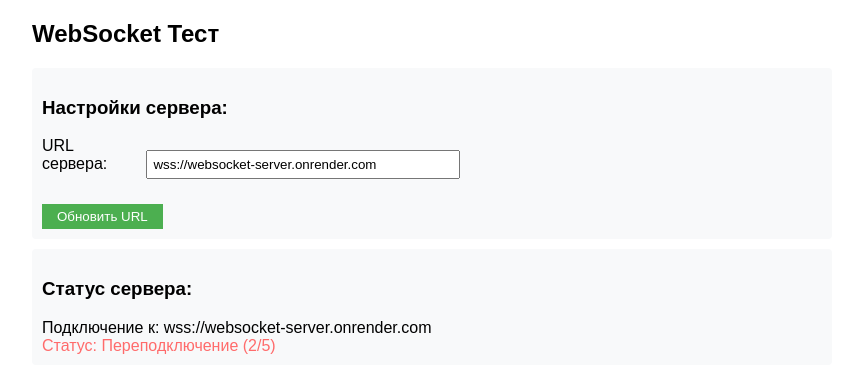
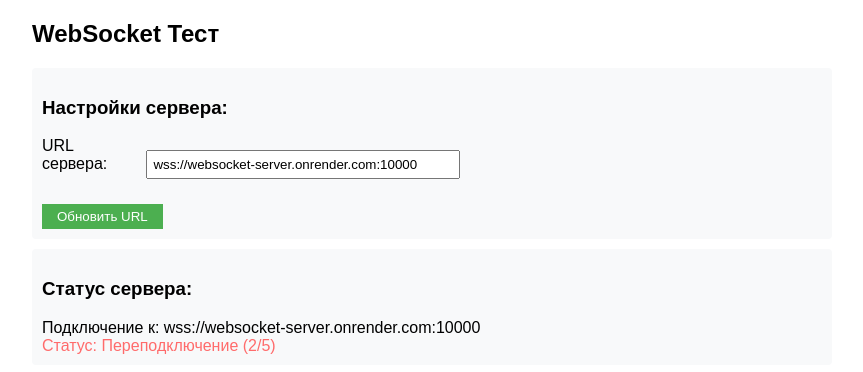
Before and after one commit to f7vn/socket, a website: page index.html in a window 1280 px wide. Shown: the top 372 px of the page, without its empty margins (208-1071 px from the left). Drawn offline with nearby package versions, Linux system fonts and the light colour scheme.

Commit message:
Обновлен URL сервера с портом 10000

```diff
--- a/index.html
+++ b/index.html
@@ -74,14 +74,14 @@
         <h3>Настройки сервера:</h3>
         <div class="input-group">
             <label for="serverUrl">URL сервера:</label>
-            <input type="text" id="serverUrl" value="wss://websocket-server.onrender.com" placeholder="Введите URL WebSocket сервера">
+            <input type="text" id="serverUrl" value="wss://websocket-server.onrender.com:10000" placeholder="Введите URL WebSocket сервера">
         </div>
         <button onclick="updateServerUrl()">Обновить URL</button>
     </div>
 
     <div class="server-status">
         <h3>Статус сервера:</h3>
-        <div id="serverUrl">Подключение к: <span id="currentServer">wss://websocket-server.onrender.com</span></div>
+        <div id="serverUrl">Подключение к: <span id="currentServer">wss://websocket-server.onrender.com:10000</span></div>
         <div id="connectionStatus">Статус: Отключено</div>
     </div>
 
```
